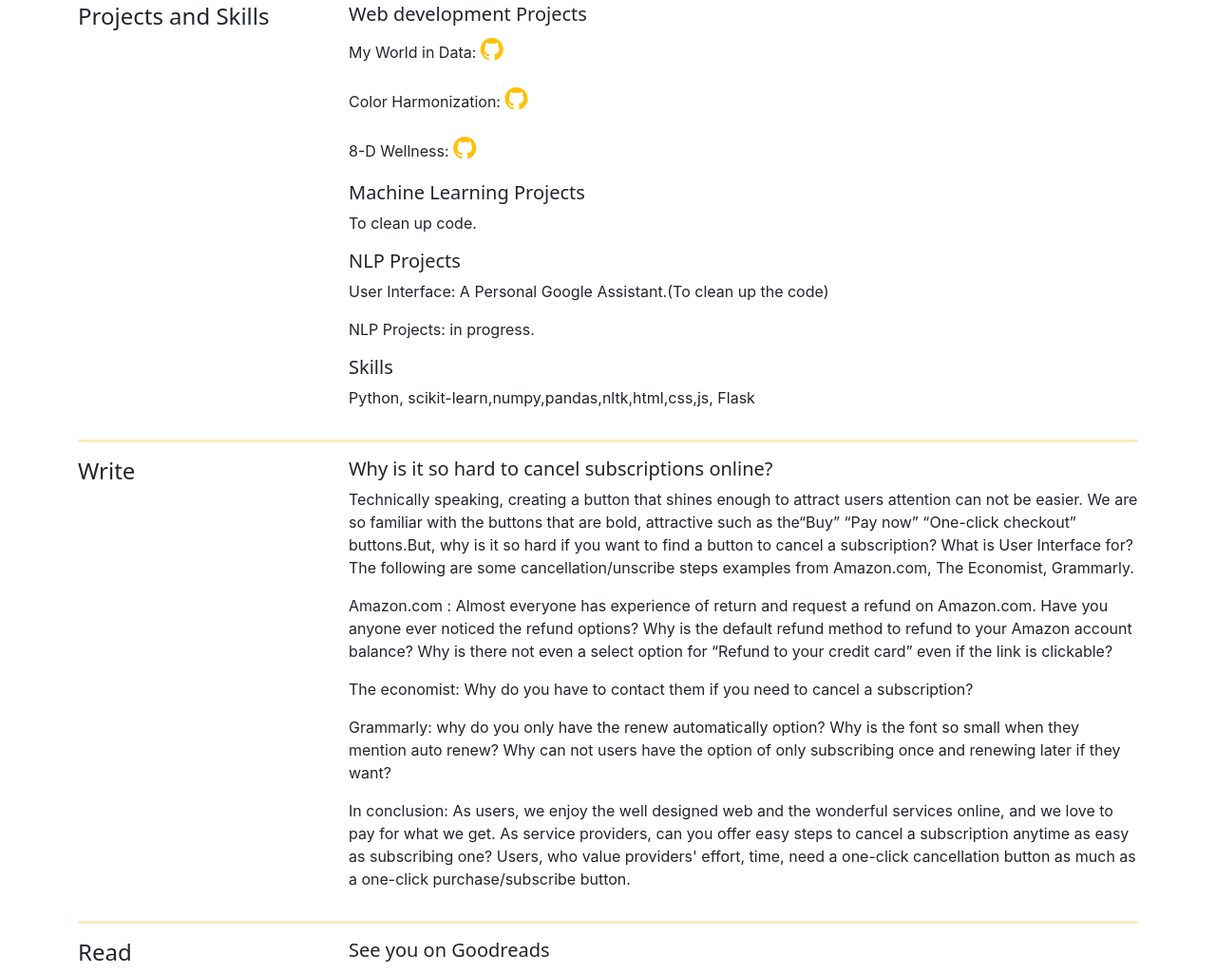
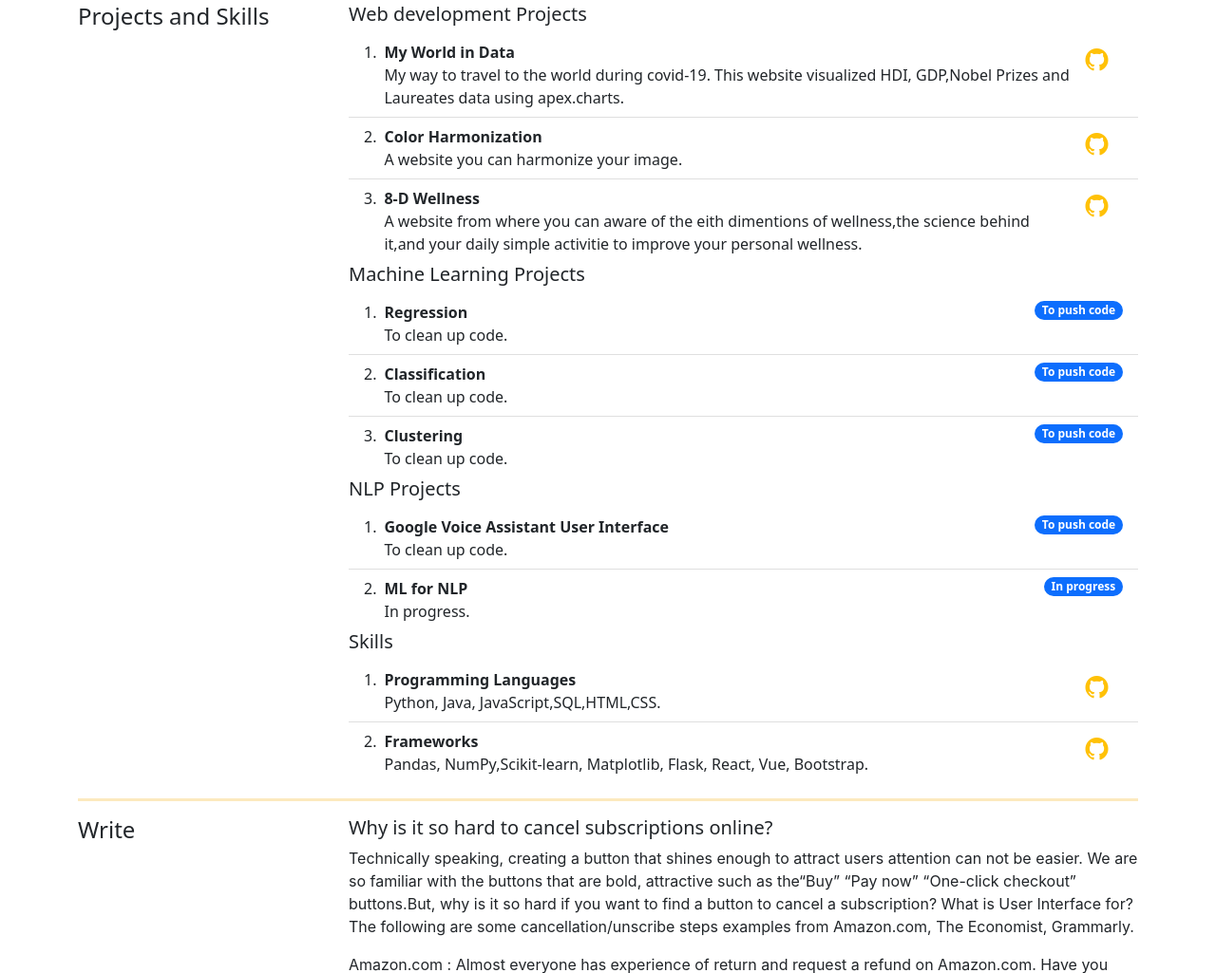
Before and after one commit to Aihua0055/Aihua, a plain HTML site: page index.html in a window 1280 px wide. Shown: the part 1331-2356 px from the top of the page at 95% size. Drawn offline with nearby package versions, Linux system fonts and the light colour scheme; no server answers.

Commit message:
Update: projects & skills

```diff
--- a/index.html
+++ b/index.html
@@ -142,25 +142,101 @@
                     </div>
                     <div class="col-9">
                         <h5>Web development Projects</h5>
-                        <p>My World in Data: <a aria-label="Github My World in Data Repo" target="_blank"
-                                href="https://github.com/Aihua0055/World" class="link-warning fs-4"><i
-                                    class="bi bi-github "></i> </a></p>
-                        <p>Color Harmonization: <a aria-label="Github Color Harmonization Repo" target="_blank"
-                                href="https://github.com/Aihua0055/computationalartstudio" class="link-warning fs-4"><i
-                                    class="bi bi-github"></i> </a>
-                        </p>
-                        <p>8-D Wellness: <a aria-label="Github 8-D Wellness Repo" target="_blank"
-                                href="https://github.com/Aihua0055/wellness" class="link-warning fs-4"><i
-                                    class="bi bi-github"></i> </a></p>
-                        <h5>Machine Learning Projects</h5>
-                        <p>To clean up code.</p>
+                        <ol class="list-group list-group-numbered list-group-flush">
+                            <li class="list-group-item d-flex justify-content-between align-items-start">
+                              <div class="ms-2 me-auto">
+                                <div class="fw-bold">My World in Data</div>
+                                My way to travel to the world during covid-19. This website visualized HDI, GDP,Nobel Prizes and Laureates data using apex.charts.
+                              </div>
+                              <a aria-label="Github My World in Data Repo" target="_blank"
+                                    href="https://github.com/Aihua0055/World" class="link-warning fs-4 badge"><i
+                                        class="bi bi-github "></i> </a>
+                            </li>
+                            <li class="list-group-item d-flex justify-content-between align-items-start">
+                              <div class="ms-2 me-auto">
+                                <div class="fw-bold">Color Harmonization</div>
+                                A website you can harmonize your image.
+                              </div>
+                              <a aria-label="Github Color Harmonization Repo" target="_blank"
+                              href="https://github.com/Aihua0055/computationalartstudio" class="link-warning fs-4 badge"><i
+                                  class="bi bi-github"></i> </a>
+                            </li>
+                            <li class="list-group-item d-flex justify-content-between align-items-start">
+                              <div class="ms-2 me-auto">
+                                <div class="fw-bold">8-D Wellness</div>
+                                A website from where you can aware of the eith dimentions of wellness,the science behind it,and your daily simple activitie to improve your personal wellness.
+                              </div>
+                              <a aria-label="Github 8-D Wellness Repo" target="_blank"
+                                    href="https://github.com/Aihua0055/wellness" class="link-warning fs-4 badge"><i
+                                        class="bi bi-github"></i> </a>
+                            </li>
+                          </ol>
+                          <h5>Machine Learning Projects</h5>
+                          <ol class="list-group list-group-numbered list-group-flush">
+                            <li class="list-group-item d-flex justify-content-between align-items-start">
+                              <div class="ms-2 me-auto">
+                                <div class="fw-bold">Regression</div>
+                                To clean up code.
+                              </div>
+                              <span class="badge bg-primary rounded-pill">To push code</span>
+                            </li>
+                            <li class="list-group-item d-flex justify-content-between align-items-start">
+                                <div class="ms-2 me-auto">
+                                  <div class="fw-bold">Classification</div>
+                                  To clean up code.
+                                </div>
+                                <span class="badge bg-primary rounded-pill">To push code</span>
+                              </li>
+                              <li class="list-group-item d-flex justify-content-between align-items-start">
+                                <div class="ms-2 me-auto">
+                                  <div class="fw-bold">Clustering</div>
+                                  To clean up code.
+                                </div>
+                                <span class="badge bg-primary rounded-pill">To push code</span>
+                              </li>
 
-                        <h5>NLP Projects</h5>
-                        <p>User Interface: A Personal Google Assistant.(To clean up the code)</p>
-                        <p>NLP Projects: in progress.</p>
+                          </ol>
+                          <h5>NLP Projects</h5>
+                          <ol class="list-group list-group-numbered list-group-flush">
+                            <li class="list-group-item d-flex justify-content-between align-items-start">
+                              <div class="ms-2 me-auto">
+                                <div class="fw-bold">Google Voice Assistant User Interface</div>
+                                To clean up code.
+                              </div>
+                              <span class="badge bg-primary rounded-pill">To push code</span>
+                            </li>
+                            <li class="list-group-item d-flex justify-content-between align-items-start">
+                                <div class="ms-2 me-auto">
+                                  <div class="fw-bold">ML for NLP</div>
+                                  In progress.
+                                </div>
+                                <span class="badge bg-primary rounded-pill">In progress</span>
+                              </li>
+
+                          </ol>
 
                         <h5>Skills</h5>
-                        <p>Python, scikit-learn,numpy,pandas,nltk,html,css,js, Flask</p>
+                        <ol class="list-group list-group-numbered list-group-flush">
+                            <li class="list-group-item d-flex justify-content-between align-items-start">
+                              <div class="ms-2 me-auto">
+                                <div class="fw-bold">Programming Languages</div>
+                                Python, Java, JavaScript,SQL,HTML,CSS.
+                              </div>
+                              <a aria-label="Github  Repo" target="_blank"
+                              href="https://github.com/Aihua0055/" class="link-warning fs-4 badge"><i
+                                  class="bi bi-github"></i> </a>
+                            </li>
+                            <li class="list-group-item d-flex justify-content-between align-items-start">
+                                <div class="ms-2 me-auto">
+                                  <div class="fw-bold">Frameworks</div>
+                                  Pandas, NumPy,Scikit-learn, Matplotlib, Flask, React, Vue, Bootstrap.
+                                </div>
+                                <a aria-label="Github  Repo" target="_blank"
+                              href="https://github.com/Aihua0055/" class="link-warning fs-4 badge"><i
+                                  class="bi bi-github"></i> </a>
+                              </li>
+
+                          </ol>
 
                     </div>
                 </div>
```
